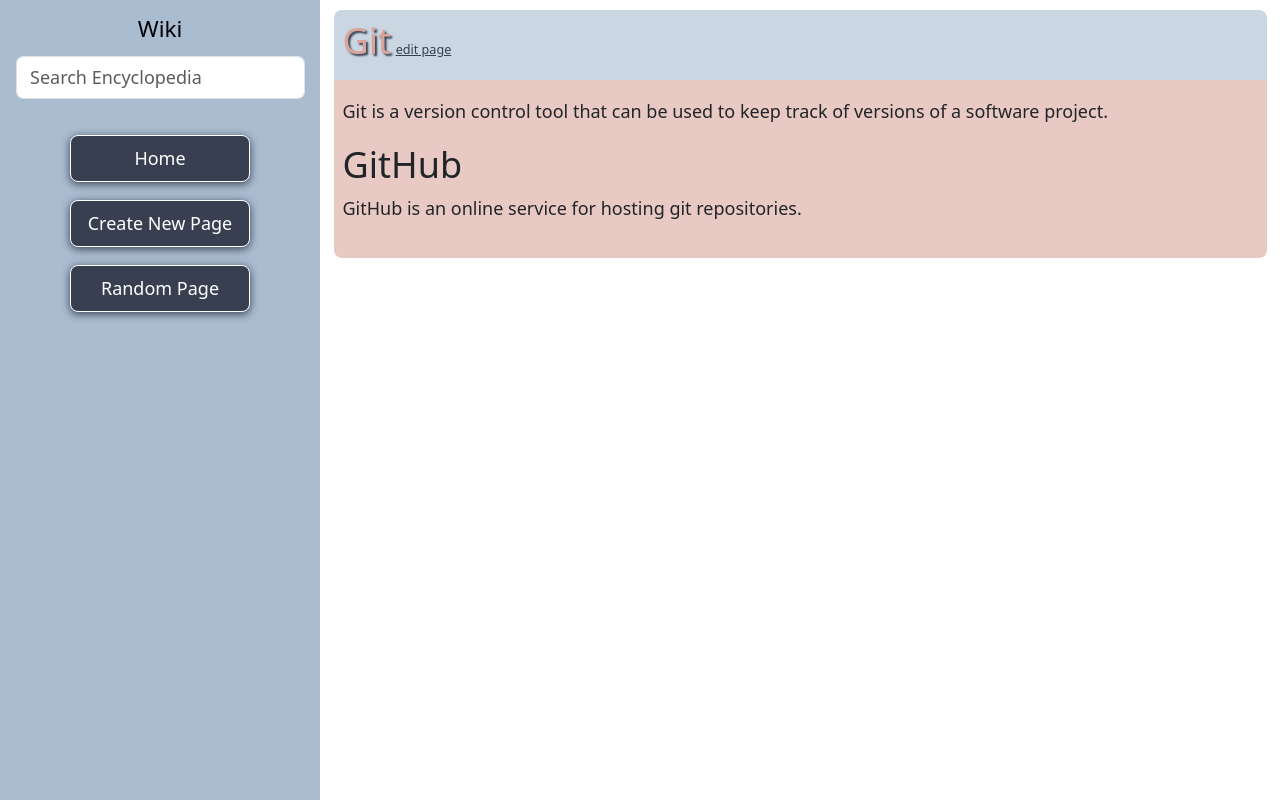
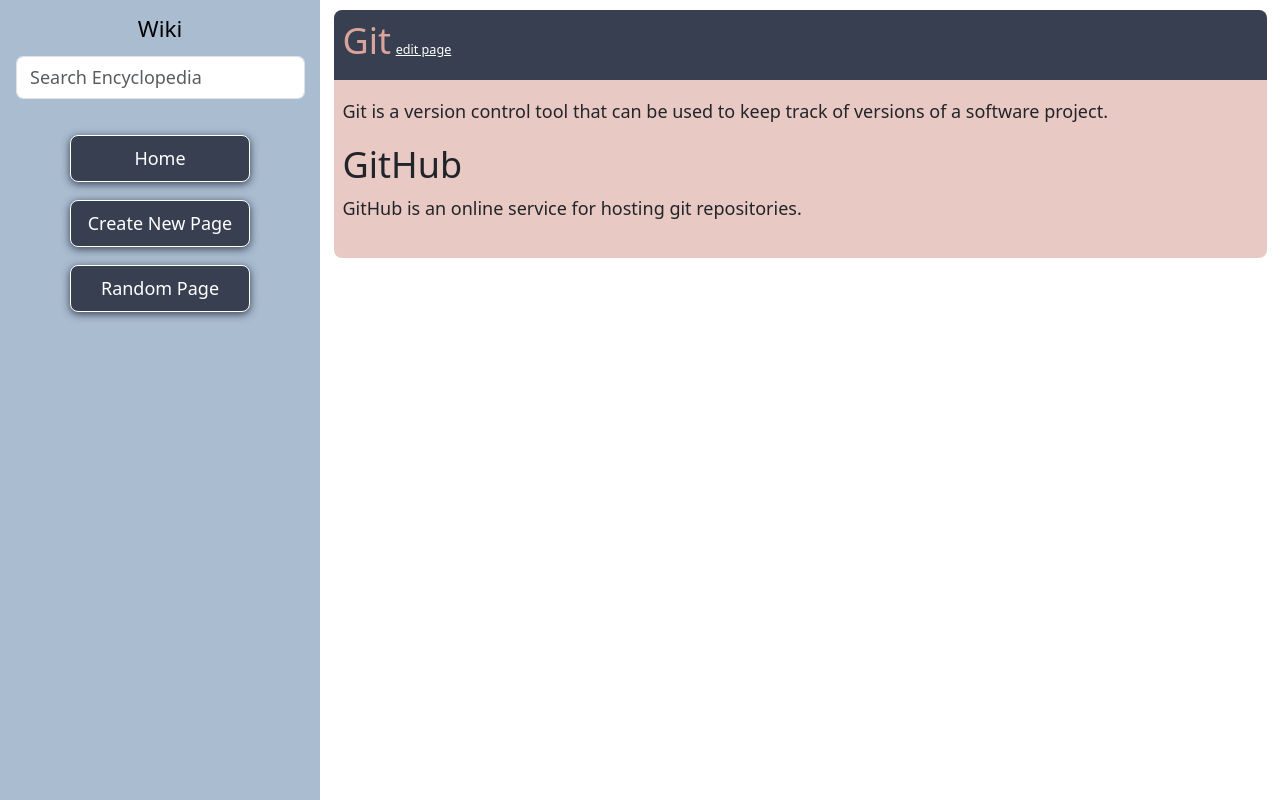
Before and after one commit to webshuriken/wikipedia-like, a Django app: page /wiki/Git in a window 1280 px wide. Run offline with Django 3.2, Linux system fonts and the light colour scheme.

Commit message:
style: improve contrast for the entry layout to be more accessible

```diff
--- a/encyclopedia/static/encyclopedia/styles.css
+++ b/encyclopedia/static/encyclopedia/styles.css
@@ -98,16 +98,13 @@
 .wiki-entry {}
 
 .wiki-entry__header {
-    background-color: var(--wk-lighter-powder-blue);
+    background-color: var(--wk-charcoal);
     color: var(--wk-melon);
     border-top-right-radius: 8px;
     border-top-left-radius: 8px;
 }
-.wiki-entry__header h1 {
-    text-shadow: 2px 2px 2px var(--wk-charcoal);
-}
 .wiki-entry__header a {
-    color: var(--wk-charcoal);
+    color: var(--wk-white);
     font-size: .7rem;
 }
 
```
